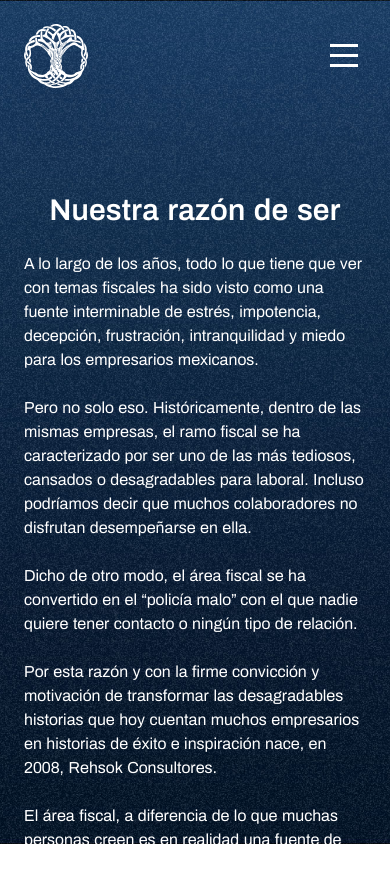
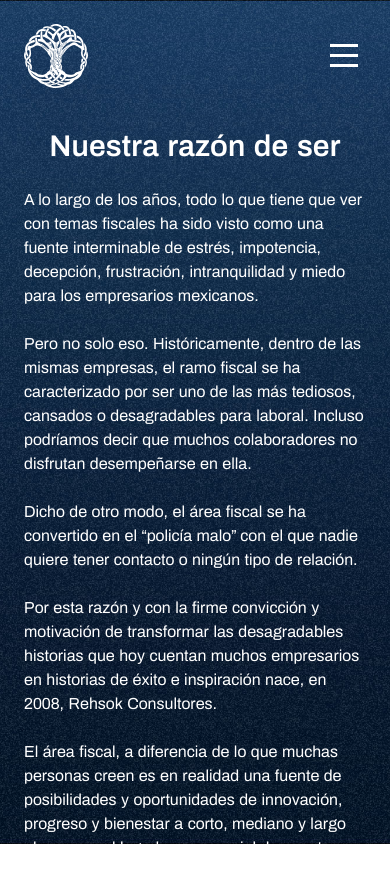
Before and after one commit to saufth/rehsok, a Next.js app: page /razon-de-ser in a window 390 px wide. Shown: the top 882 px of the page. Built offline with nearby package versions, Linux system fonts and the light colour scheme.

Commit message:
About spacing updated

```diff
--- a/src/components/sections/About.jsx
+++ b/src/components/sections/About.jsx
@@ -9,7 +9,7 @@ import {
 
 const About = () => {
   return (
-    <section className='mt-32'>
+    <section className='mt-16 md:mt-24 lg:mt-32'>
       <Container auto alignment='center' gapY>
 
         <Heading center secondary>
```
